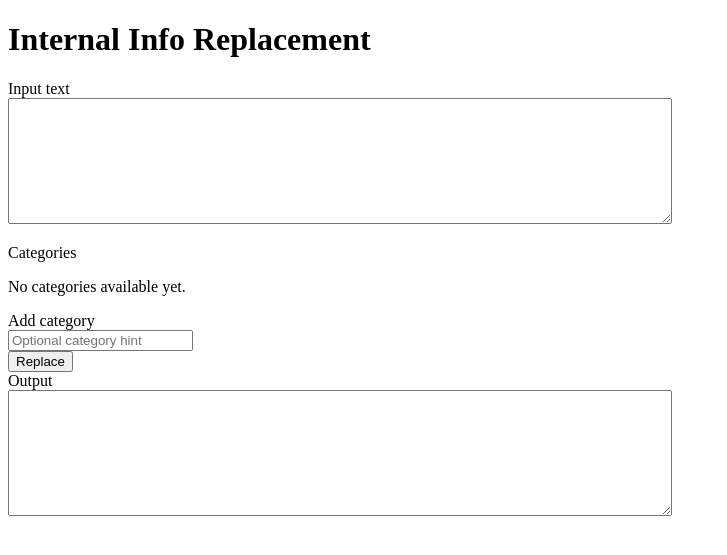
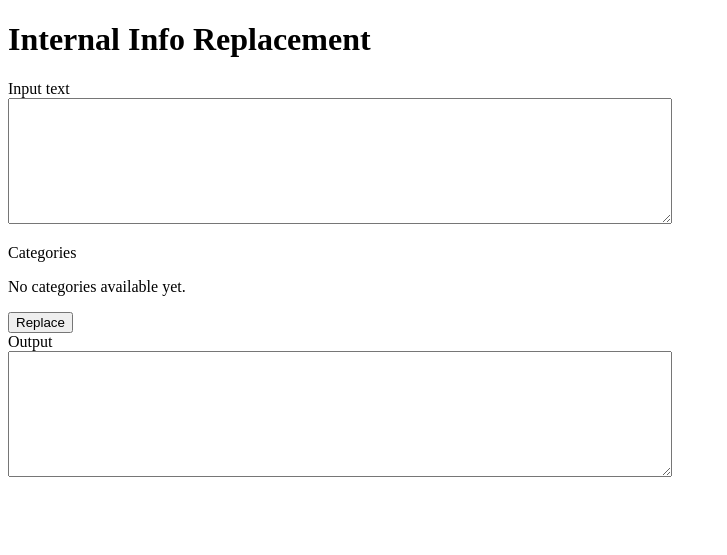
Before and after one commit to koich-min/iir, a Django app: page /replace/ in a window 1280 px wide. Shown: the top 555 px of the page, without its empty margins (0-727 px from the left). Run offline with Django 5.2, Linux system fonts and the light colour scheme; data that the repository does not hold is empty.

Commit message:
Clarify replace form to use Entry categories only

```diff
--- a/dictionary/templates/dictionary/replace.html
+++ b/dictionary/templates/dictionary/replace.html
@@ -22,15 +22,6 @@
             {% empty %}
                 <p>No categories available yet.</p>
             {% endfor %}
-            <div>
-                <label for="category-input">Add category</label><br>
-                <input id="category-input" type="text" name="categories" list="category-list" placeholder="Optional category hint">
-                <datalist id="category-list">
-                    {% for suggestion in category_suggestions %}
-                        <option value="{{ suggestion.name }}">
-                    {% endfor %}
-                </datalist>
-            </div>
         </div>
         <div>
             <button type="submit">Replace</button>
--- a/dictionary/tests.py
+++ b/dictionary/tests.py
@@ -80,8 +80,6 @@ class ReplaceViewTests(TestCase):
         self.url = reverse("replace")
 
     def test_get_sets_default_categories_and_empty_output(self):
-        CategorySuggestion.objects.create(name="HOST")
-        CategorySuggestion.objects.create(name="LEGACY", is_active=False)
         Entry.objects.create(category="HOST", value="alpha")
         Entry.objects.create(category="WORD", value="beta", is_active=False)
 
@@ -95,8 +93,6 @@ class ReplaceViewTests(TestCase):
         self.assertEqual(list(response.context["categories"]), ["HOST"])
         self.assertEqual(response.context["output"], "")
         self.assertEqual(response.context["text"], "")
-        suggestions = list(response.context["category_suggestions"])
-        self.assertEqual([c.name for c in suggestions], ["HOST"])
 
     def test_post_applies_selected_categories_only(self):
         host = Entry.objects.create(category="HOST", value="alpha")
--- a/dictionary/views.py
+++ b/dictionary/views.py
@@ -1,7 +1,7 @@
 from django.shortcuts import render
 from django.views.decorators.http import require_http_methods
 
-from .models import CategorySuggestion, Entry
+from .models import Entry
 from .replacement import replace
 
 
@@ -38,8 +38,5 @@ def replace_view(request):
         "selected_categories": selected,
         "text": text,
         "output": output,
-        "category_suggestions": CategorySuggestion.objects.filter(
-            is_active=True
-        ),
     }
     return render(request, "dictionary/replace.html", context)
```
